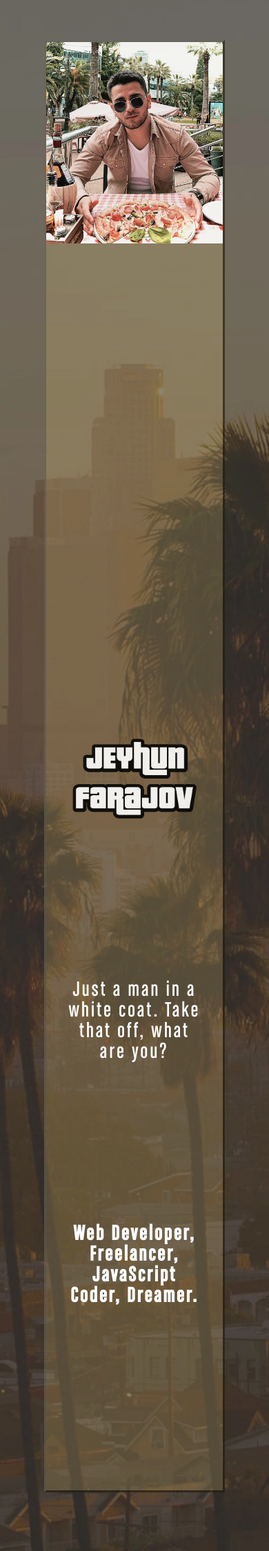
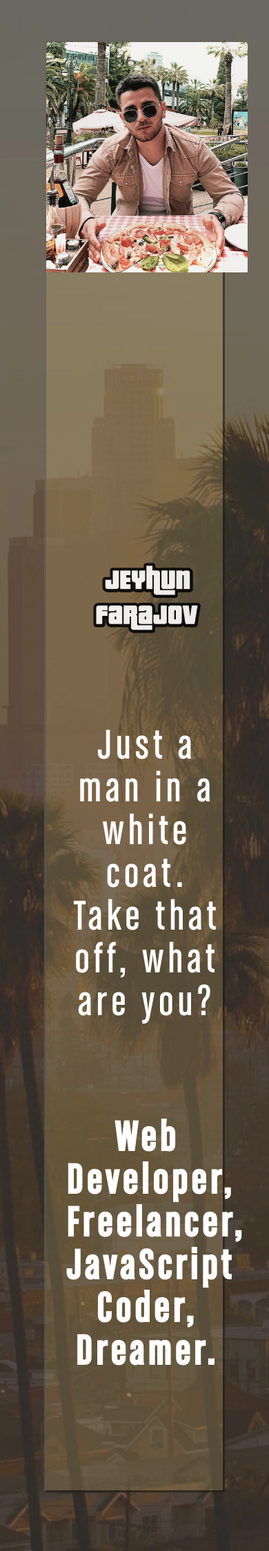
Before and after one commit to jeyefendi/jeyefendi, a PHP site: page / in a window 390 px wide; the page is wider, and only the part inside the window is pictured. Shown: the part 102-2351 px from the top of that part at 69% size. Run offline with PHP 8.4, Linux system fonts and the light colour scheme.

Commit message:
edit mobile

```diff
--- a/css/style.css
+++ b/css/style.css
@@ -241,13 +241,13 @@ footer p {
   }
 
   .hero_text img {
-    width: 80%;
+    width: 60%;
     margin: 0 auto;
   }
 
   .hero p, h1 {
-    margin: 0 auto  auto;
-    font-size: 2em;
+    margin: 0 auto;
+    font-size: 4em;
     letter-spacing: 0.1em;
   }
 }
```
